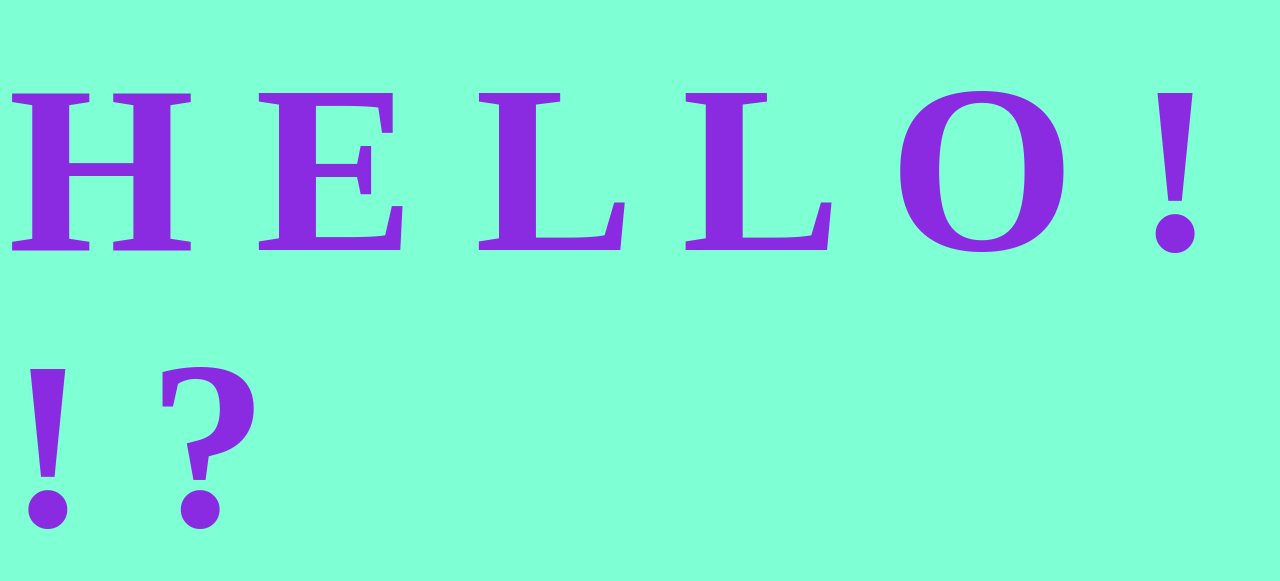
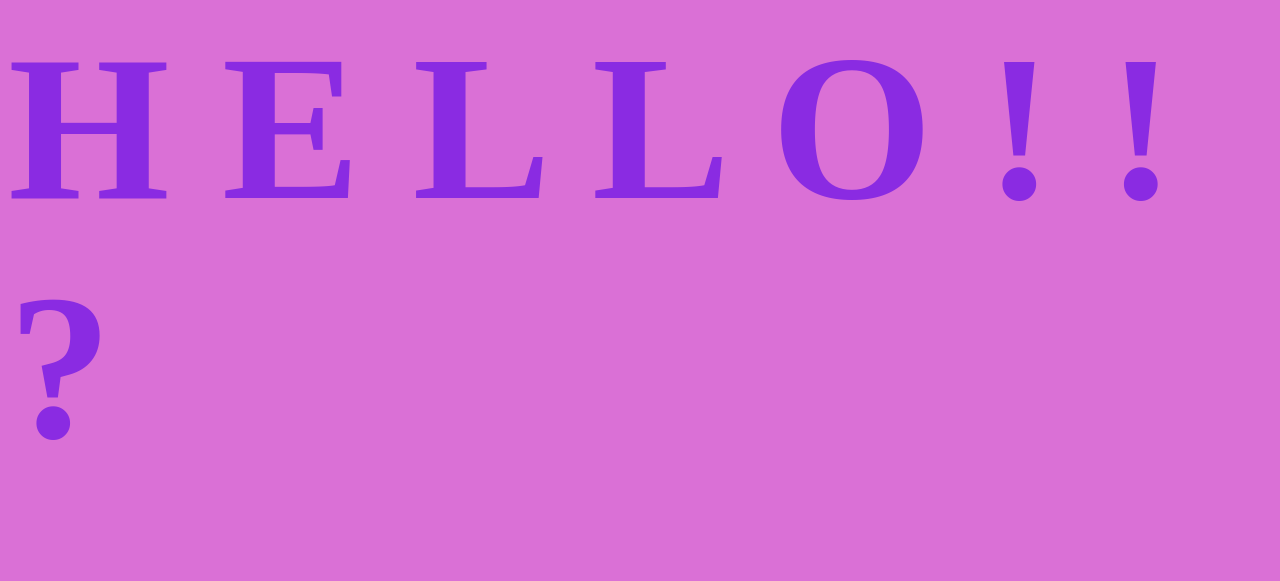
Before and after one commit to Fredeggs/git_demo, a plain HTML site: page index.html in a window 1280 px wide. Shown: the part 138-719 px from the top of the page. Drawn offline with Linux system fonts and the light colour scheme.

Commit message:
someone else did this

```diff
--- a/app.css
+++ b/app.css
@@ -1,11 +1,11 @@
 body {
     color: black;
-    background-color: aquamarine;
+    background-color: orchid;
     display: flex;
     justify-content: center;
 }
 
 h1 {
-    font-size: 15rem;
+    font-size: 13rem;
     color: blueviolet;
 }
```
